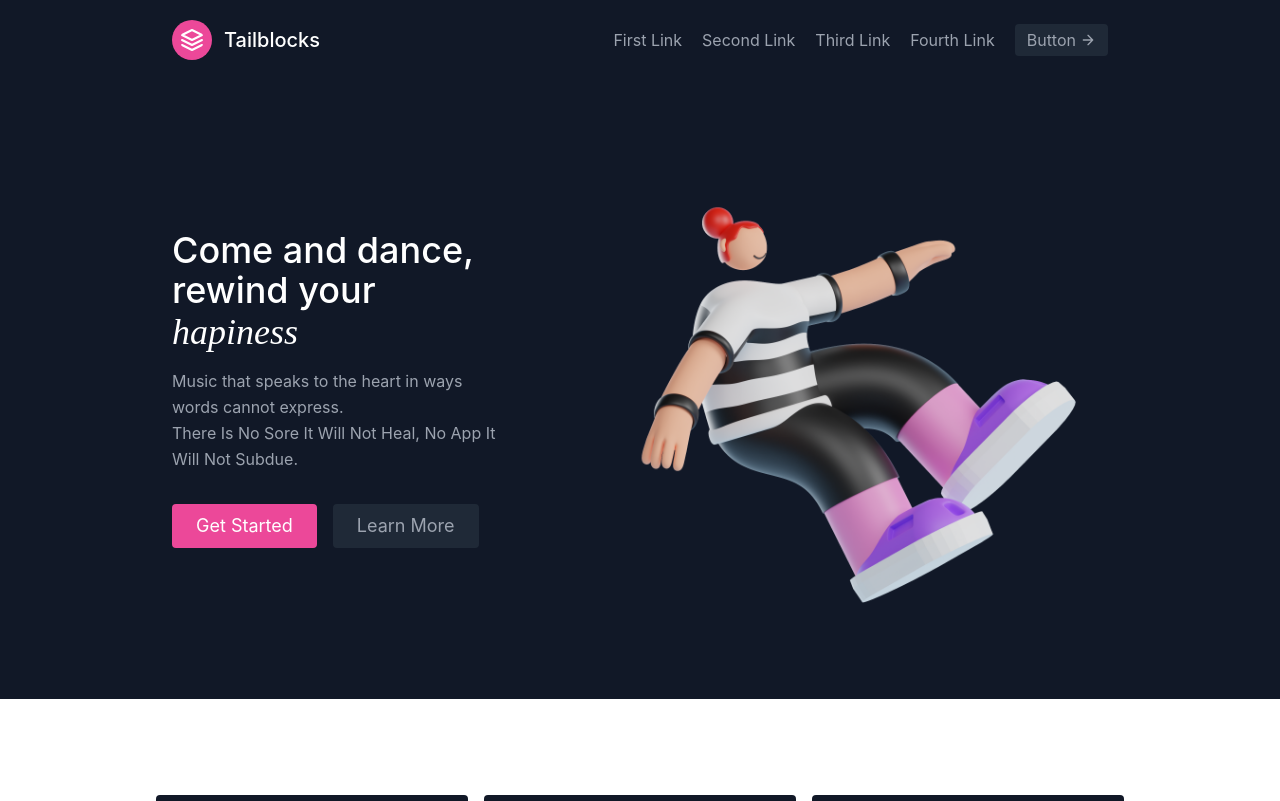
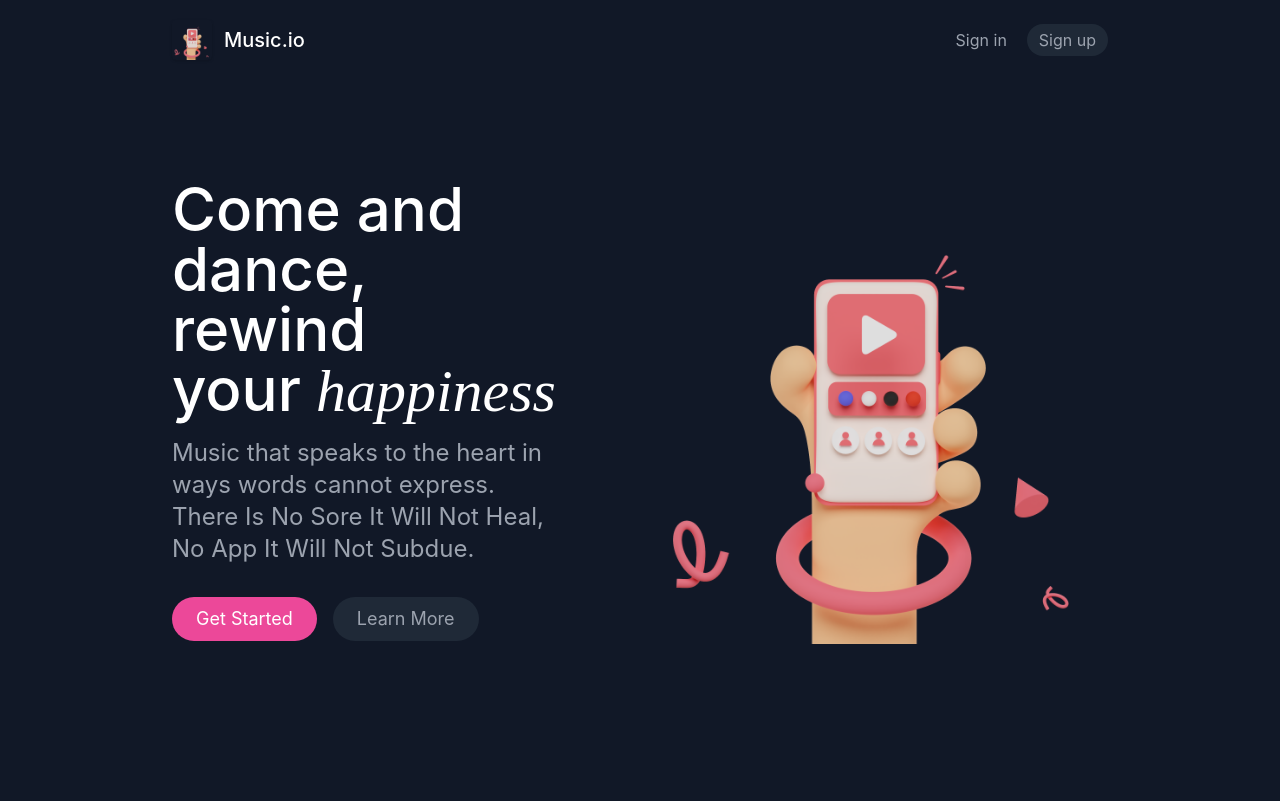
Before and after one commit to mwendwa99/bloow-interview, a React (Create React App) app: page / in a window 1280 px wide. Shown: the top 801 px of the page. Built offline with nearby package versions, Linux system fonts and the light colour scheme; grey boxes are pictures that could not be loaded.

Commit message:
ui updates done

```diff
--- a/src/assets/index.js
+++ b/src/assets/index.js
@@ -1,3 +1,5 @@
+/* eslint-disable import/no-anonymous-default-export */
 export default {
     landing: require('./landing.png'),
+    logo: require('./logo.png'),
 }
--- a/src/components/MusicCard.jsx
+++ b/src/components/MusicCard.jsx
@@ -1,9 +1,7 @@
 import React from "react";
 
 const MusicCard = () => (
-    <>
-        <main className="grid place-items-center  dark:bg-gray-800 bg-white p-5">
-            <section className="" text-gray-400 bg-gray-900 body-font>
+    <section className="grid place-items-center h-full bg-gray-800 p-5">
         <h1 className="title-font sm:text-4xl text-3xl mb-4 font-medium text-white md:text-6xl">
             popular releases
         </h1>
@@ -169,8 +167,6 @@ const MusicCard = () => (
             {/* END OF CARD 3 */}
         </section>
     </section>
-        </main>
-    </>
 )
 
 export default MusicCard;
--- a/src/components/sections/Hero.jsx
+++ b/src/components/sections/Hero.jsx
@@ -1,32 +1,31 @@
 import React from 'react';
 import assets from '../../assets';
 // assets
-import images from '../../assets';
+import '../../assets';
 
 export default function Header() {
     return (
-        <main className="dark:bg-gray-800 bg-white">
-            <section className="text-gray-400 bg-gray-900 body-font">
+        // <main className="h-screen">
+        <section className="text-gray-400 h-screen bg-gray-900 body-font">
             <div className="container mx-auto flex px-5 py-24 md:flex-row flex-col items-center">
                 <div className="lg:flex-grow md:w-1/2 lg:pr-24 md:pr-16 flex flex-col md:items-start md:text-left mb-16 md:mb-0 items-center text-center">
-                        <h1 className="title-font sm:text-4xl text-3xl mb-4 font-medium text-white">
+                    <h1 className="title-font sm:text-4xl text-3xl md:text-6xl mb-4 font-medium text-white">
                         Come and dance,
                         <br className="hidden lg:inline-block" />
                         rewind your
                         <span className="font-caveat italic  dark:text-pink-500">
-                                &nbsp; hapiness
+                            &nbsp;happiness
                         </span>
                     </h1>
-                        <p className="mb-8 leading-relaxed">
+                    <p className="mb-8 sm:text-sm md:text-2xl leading-relaxed">
                         Music that speaks to the heart in ways words cannot express.
-                            <br />
                         There Is No Sore It Will Not Heal, No App It Will Not Subdue.
                     </p>
                     <div className="flex justify-center">
-                            <button className="inline-flex text-white bg-pink-500 border-0 py-2 px-6 focus:outline-none hover:bg-pink-600 rounded text-lg">
+                        <button className="inline-flex text-white rounded-full bg-pink-500 border-0 py-2 px-6 focus:outline-none hover:bg-pink-600 text-lg">
                             Get Started
                         </button>
-                            <button className="ml-4 inline-flex text-gray-400 bg-gray-800 border-0 py-2 px-6 focus:outline-none hover:bg-gray-700 hover:text-white rounded text-lg">
+                        <button className="ml-4 inline-flex text-gray-400 bg-gray-800 border-0 py-2 px-6 focus:outline-none hover:bg-gray-700 hover:text-white rounded-full text-lg">
                             Learn More
                         </button>
                     </div>
@@ -40,6 +39,6 @@ export default function Header() {
                 </div>
             </div>
         </section>
-        </main>
+        // </main>
     )
 }
--- a/src/components/sections/NavBar.jsx
+++ b/src/components/sections/NavBar.jsx
@@ -1,45 +1,26 @@
 import React from 'react';
+// assets
+import images from '../../assets';
 
 export default function NavBar() {
     return (
         <header className="text-gray-400 bg-gray-900 body-font">
             <div className="container mx-auto flex flex-wrap p-5 flex-col md:flex-row items-center">
                 <a className="flex title-font font-medium items-center text-white mb-4 md:mb-0">
-                    <svg
-                        xmlns="http://www.w3.org/2000/svg"
-                        fill="none"
-                        stroke="currentColor"
-                        strokeLinecap="round"
-                        strokeLinejoin="round"
-                        strokeWidth={2}
-                        className="w-10 h-10 text-white p-2 bg-pink-500 rounded-full"
-                        viewBox="0 0 24 24"
-                    >
-                        <path d="M12 2L2 7l10 5 10-5-10-5zM2 17l10 5 10-5M2 12l10 5 10-5" />
-                    </svg>
-                    <span className="ml-3 text-xl">Tailblocks</span>
+                    <img
+                        className="w-10 h-10 cursor-pointer shadow rounded"
+                        src={images.logo} alt='logo'
+                    />
+                    <span className="ml-3 text-xl">Music.io</span>
                 </a>
                 <nav className="md:ml-auto flex flex-wrap items-center text-base justify-center">
-                    <a className="mr-5 hover:text-white">First Link</a>
-                    <a className="mr-5 hover:text-white">Second Link</a>
-                    <a className="mr-5 hover:text-white">Third Link</a>
-                    <a className="mr-5 hover:text-white">Fourth Link</a>
+                    <a className="mr-5 cursor-pointer hover:text-white">Sign in</a>
                 </nav>
-                <button className="inline-flex items-center bg-gray-800 border-0 py-1 px-3 focus:outline-none hover:bg-gray-700 rounded text-base mt-4 md:mt-0">
-                    Button
-                    <svg
-                        fill="none"
-                        stroke="currentColor"
-                        strokeLinecap="round"
-                        strokeLinejoin="round"
-                        strokeWidth={2}
-                        className="w-4 h-4 ml-1"
-                        viewBox="0 0 24 24"
-                    >
-                        <path d="M5 12h14M12 5l7 7-7 7" />
-                    </svg>
+                <button className="inline-flex items-center bg-gray-800 border-0 py-1 px-3 focus:outline-none
+                hover:bg-pink-600 hover:text-white rounded-full text-base mt-4 md:mt-0">
+                    Sign up
                 </button>
             </div>
-        </header>
+        </header >
     )
 }
```
Also changed, not shown: src/assets/landing.png, src/assets/logo.png (added). Lines whose indentation alone changed are shown as unchanged.
